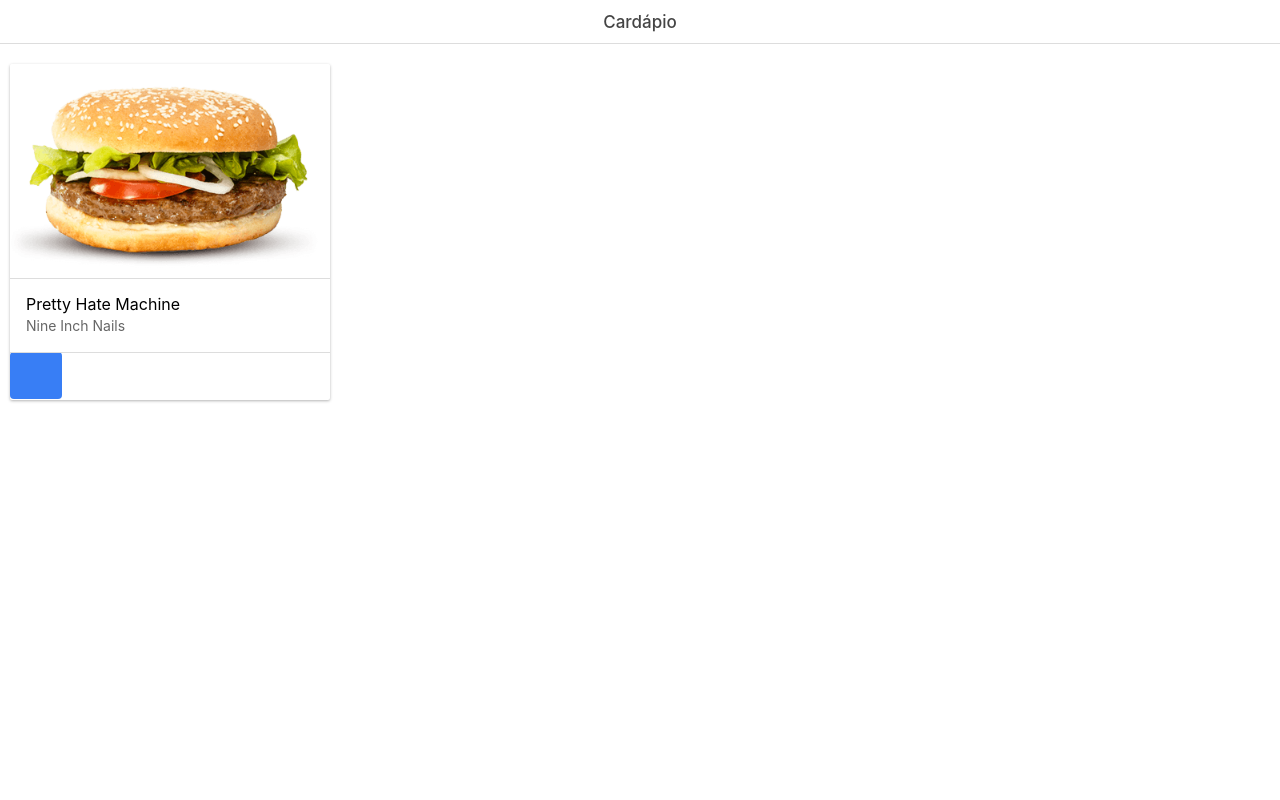
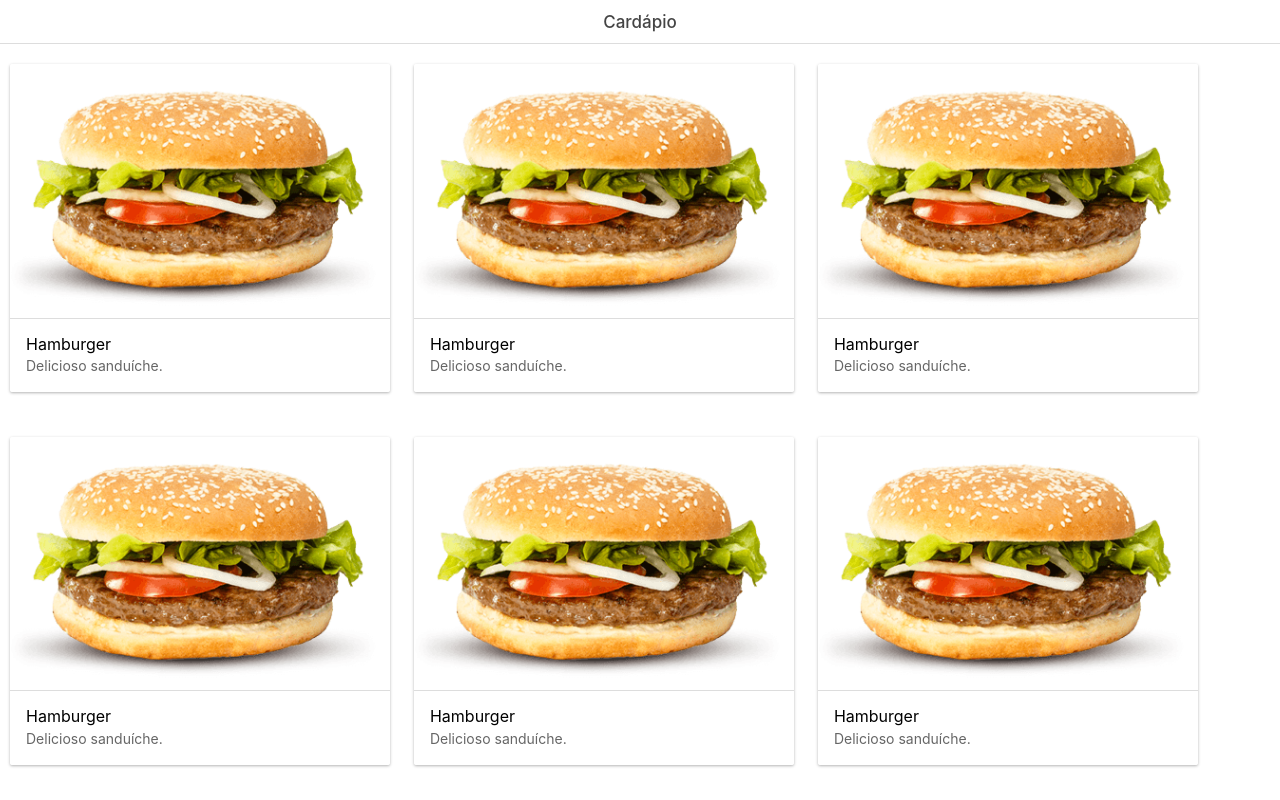
Before and after one commit to vinifig/guerreiro_site, a PHP site: page /guerreiro_site/modulos/comuns/cardapio.php in a window 1280 px wide. Run offline with PHP 8.4, Linux system fonts and the light colour scheme.

Commit message:
grid quase pronto, deixar dinâmico

```diff
--- a/css/style.css
+++ b/css/style.css
@@ -50,3 +50,8 @@
 #inputFields input{
 	width: 100%;
 }
+
+ul.products li {
+    width: 400px;
+    display: inline-block;
+}
--- a/modulos/comuns/cardapio.php
+++ b/modulos/comuns/cardapio.php
@@ -3,19 +3,74 @@
 
   include '../../header.php';
  ?>
- <div class="list card col-25">
-
-    <div class="item item-image">
+	<ul class="products">
+	    <li>
+				<div class="card">
+					<div   class="item item-image">
 						<img src="http://localhost/guerreiro_site/img/hamburger.png">
 					</div>
-
 					<div class="item">
-	    <h2>Pretty Hate Machine</h2>
-	    <p>Nine Inch Nails</p>
+						<h2>Hamburger</h2>
+						<p>Delicioso sanduíche.</p>
 					</div>
-	<button class="button button-positive"></button>
-
 				</div>
+	    </li>
+			<li>
+				<div class="card">
+					<div   class="item item-image">
+						<img src="http://localhost/guerreiro_site/img/hamburger.png">
+					</div>
+					<div class="item">
+						<h2>Hamburger</h2>
+						<p>Delicioso sanduíche.</p>
+					</div>
+				</div>
+	    </li>
+			<li>
+				<div class="card">
+					<div   class="item item-image">
+						<img src="http://localhost/guerreiro_site/img/hamburger.png">
+					</div>
+					<div class="item">
+						<h2>Hamburger</h2>
+						<p>Delicioso sanduíche.</p>
+					</div>
+				</div>
+	    </li>
+			<li>
+				<div class="card">
+					<div   class="item item-image">
+						<img src="http://localhost/guerreiro_site/img/hamburger.png">
+					</div>
+					<div class="item">
+						<h2>Hamburger</h2>
+						<p>Delicioso sanduíche.</p>
+					</div>
+				</div>
+	    </li>
+			<li>
+				<div class="card">
+					<div   class="item item-image">
+						<img src="http://localhost/guerreiro_site/img/hamburger.png">
+					</div>
+					<div class="item">
+						<h2>Hamburger</h2>
+						<p>Delicioso sanduíche.</p>
+					</div>
+				</div>
+	    </li>
+			<li>
+				<div class="card">
+					<div   class="item item-image">
+						<img src="http://localhost/guerreiro_site/img/hamburger.png">
+					</div>
+					<div class="item">
+						<h2>Hamburger</h2>
+						<p>Delicioso sanduíche.</p>
+					</div>
+				</div>
+	    </li>
+	</ul>
   <?php
   include '../../footer.php';
 ?>
```
Lines whose indentation alone changed are shown as unchanged.
